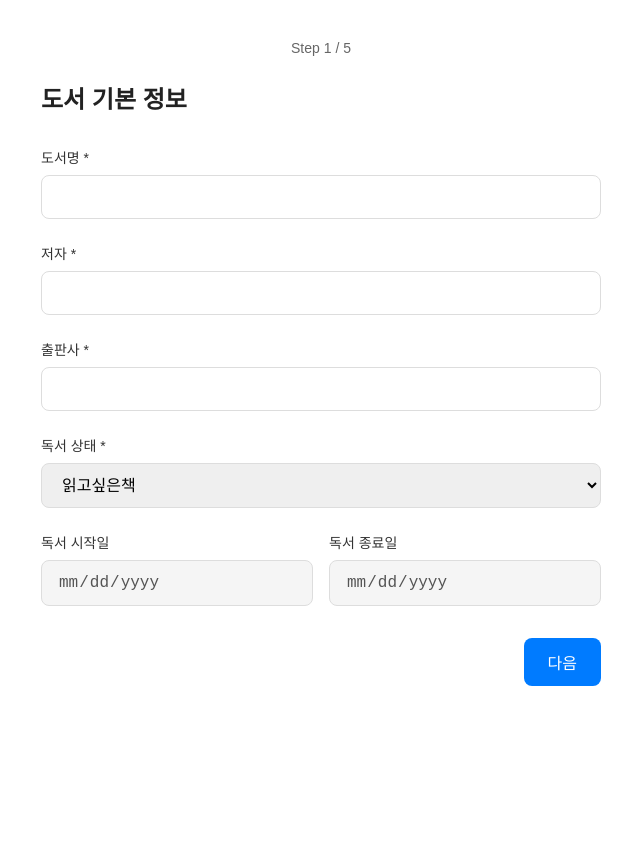
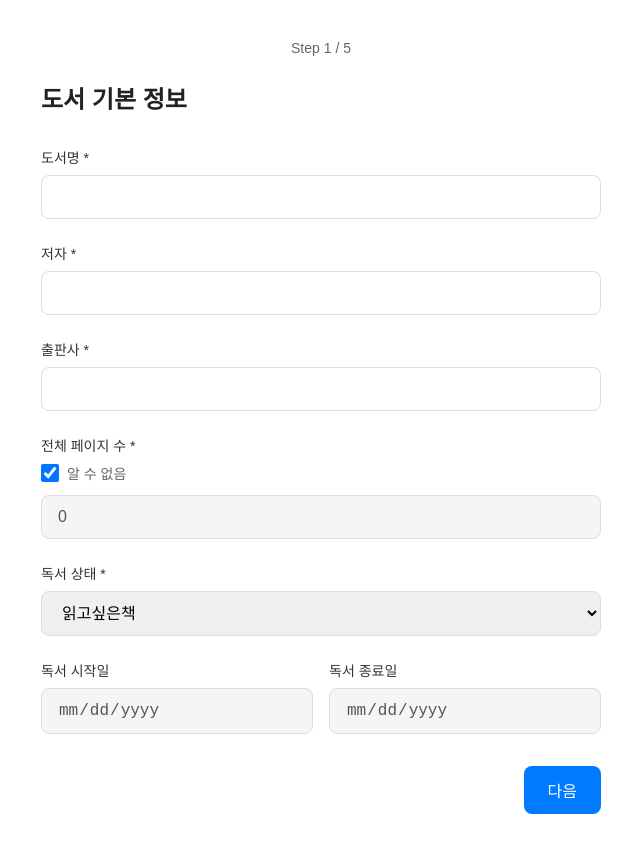
Before and after one commit to kelvin-chihyun/multi-step-form, a Next.js app: page / in a window 1280 px wide. Shown: the whole page, without its empty margins (319-959 px from the left). Before the commit the page ends 800 px from the top, so only its background shows below. Built offline with nearby package versions, Linux system fonts and the light colour scheme.

Commit message:
feat: 전체 페이지 수 입력 필드 및 "알 수 없음" 체크박스 추가

```diff
--- a/src/components/BookReviewForm/Basic.tsx
+++ b/src/components/BookReviewForm/Basic.tsx
@@ -14,6 +14,10 @@ export default function Basic({ form }: BasicProps) {
   } = form;
 
   const readingStatus = watch('readingStatus');
+  const totalPages = watch('totalPages');
+
+  // totalPages가 0이면 "알 수 없음" 상태로 간주
+  const isTotalPagesUnknown = totalPages === 0;
 
   const validateDates = (value: string | undefined, fieldName: 'startDate' | 'endDate') => {
     const status = watch('readingStatus');
@@ -99,6 +103,45 @@ export default function Basic({ form }: BasicProps) {
           hasError={!!errors.publisher}
         />
         {errors.publisher && <ErrorMessage>{errors.publisher.message}</ErrorMessage>}
+      </FormGroup>
+
+      <FormGroup>
+        <Label htmlFor="totalPages">전체 페이지 수 *</Label>
+        <CheckboxLabel>
+          <Checkbox
+            type="checkbox"
+            checked={isTotalPagesUnknown}
+            onChange={(e) => {
+              const { setValue } = form;
+              if (e.target.checked) {
+                setValue('totalPages', 0, { shouldValidate: true });
+              } else {
+                setValue('totalPages', 1, { shouldValidate: true });
+              }
+            }}
+          />
+          알 수 없음
+        </CheckboxLabel>
+        <Input
+          id="totalPages"
+          type="number"
+          placeholder={isTotalPagesUnknown ? '알 수 없음' : '전체 페이지 수를 입력하세요'}
+          {...register('totalPages', {
+            valueAsNumber: true,
+            validate: (value) => {
+              // "알 수 없음" 상태면 검증 skip
+              if (value === 0) return true;
+              // "알 수 없음"이 아닌데 값이 없거나 유효하지 않으면 에러
+              if (!value || value < 1) {
+                return '전체 페이지 수를 입력하거나 "알 수 없음"을 선택해주세요';
+              }
+              return true;
+            },
+          })}
+          hasError={!!errors.totalPages}
+          disabled={isTotalPagesUnknown}
+        />
+        {errors.totalPages && <ErrorMessage>{errors.totalPages.message}</ErrorMessage>}
       </FormGroup>
 
       <FormGroup>
@@ -222,3 +265,19 @@ const ErrorMessage = styled.span`
   font-size: 13px;
   color: #dc3545;
 `;
+
+const CheckboxLabel = styled.label`
+  display: flex;
+  align-items: center;
+  gap: 8px;
+  font-size: 14px;
+  color: #666;
+  cursor: pointer;
+  margin-bottom: 4px;
+`;
+
+const Checkbox = styled.input`
+  width: 18px;
+  height: 18px;
+  cursor: pointer;
+`;
--- a/src/store/formAtoms.ts
+++ b/src/store/formAtoms.ts
@@ -9,6 +9,7 @@ const initialFormData: BookReviewFormData = {
     bookTitle: '',
     author: '',
     publisher: '',
+    totalPages: 0,
     readingStatus: '읽고싶은책',
     startDate: undefined,
     endDate: undefined,
--- a/src/types/bookReview.ts
+++ b/src/types/bookReview.ts
@@ -15,6 +15,7 @@ export interface BasicInfo {
   bookTitle: string;
   author: string;
   publisher: string;
+  totalPages: number;
   readingStatus: ReadingStatus;
   startDate?: string; // YYYY-MM-DD
   endDate?: string; // YYYY-MM-DD
```
